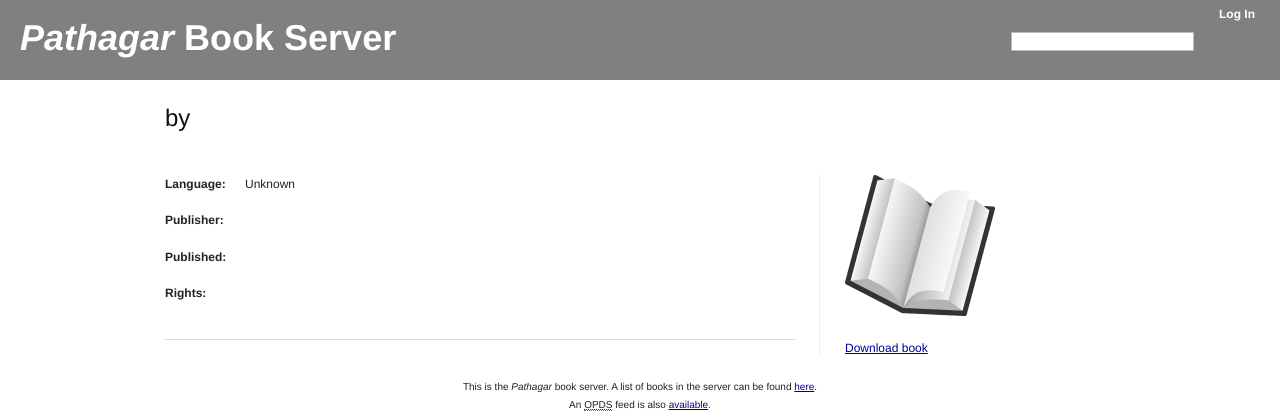
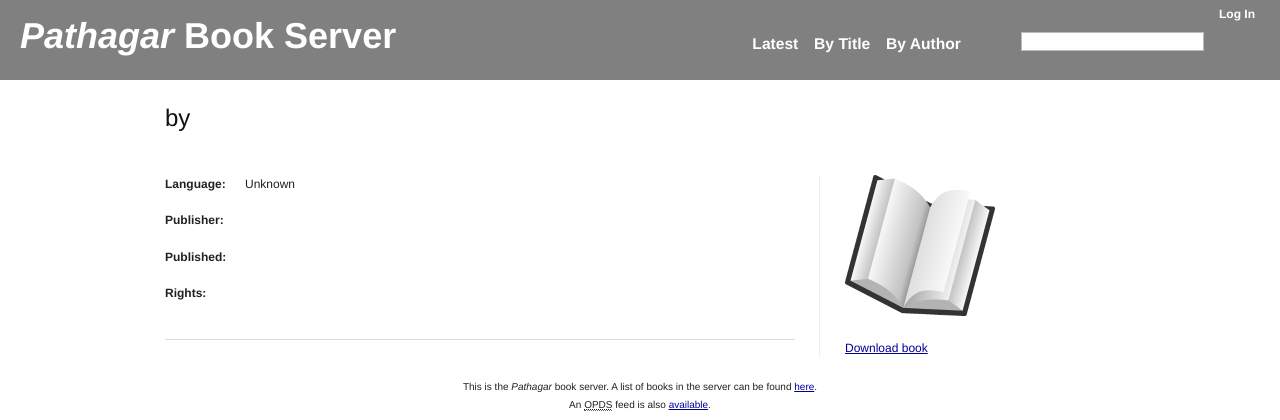
Before and after one commit to PathagarBooks/pathagar, a Django app: template templates/books/book_detail.html in a window 1280 px wide. Shown: the top 420 px of the page. Run offline with Django 3.2, Linux system fonts and the light colour scheme; the template is opened without the code that fills it, so the values that code supplies are empty; some libraries are stand-ins or nearby versions.

Commit message:
Navigation to choose list order

```diff
--- a/books/templates/base.html
+++ b/books/templates/base.html
@@ -17,12 +17,21 @@
 
   <script type="text/javascript" src="/static_media/js/jquery-1.4.2.min.js"></script>
   <script type="text/javascript" src="/static_media/js/jquery.example.min.js"></script>
-  <script type="text/javascript">{% block script %}{% endblock %}</script>
   {% block head %}{% endblock %}
 </head>
 <body>
+<script type="text/javascript">
+$(document).ready(function() {
+{% block script %}{% endblock %}
+});
+</script>
 <div class="header">
 <a href="{% url pathagar.books.views.book_list %}"><h1><em>Pathagar</em> Book Server</h1></a>
+<ul class="navbar">
+  <li><a data-name="latest" href="{% url pathagar.books.views.book_list %}">Latest</a></li>
+  <li><a data-name="by-title" href="{% url pathagar.books.views.by_title %}">By Title</a></li>
+  <li><a data-name="by-author" href="{% url pathagar.books.views.by_author %}">By Author</a></li>
+</ul>
 <div class="searchbox">
     {% block searchform %}{% endblock %}
 </div>
--- a/static_media/style/style.css
+++ b/static_media/style/style.css
@@ -36,13 +36,43 @@
     size: 120%;
     font-weight: bold;
     position: relative;
-    top: 20px;
+    top: 18px;
     left: 20px;
+    display: inline;
+}
+
+.header .navbar {
+    position: absolute;
+    right: 295px;
+    top: 32px;
+}
+
+.header .navbar li {
+    display: inline;
+}
+
+.header .navbar a {
+    font-size: 130%;
+    padding: 0.2em 0.4em;
+    -moz-border-radius: 5px;
+    border-radius: 5px;
+    color: white;
+    font-weight: bold;
+    text-decoration: none;
+}
+
+.header .navbar a.active {
+    background: #aaa;
+}
+
+.header .navbar a:hover {
+    color: gray;
+    background: white;
 }
 
 .header .searchbox {
     position: absolute;
-    right: 25px;
+    right: 15px;
     top: 25px;
 }
 
--- a/templates/books/book_detail.html
+++ b/templates/books/book_detail.html
@@ -3,10 +3,8 @@
 {% block title %}{{ book.a_title }} :: Pathagar Book Server{% endblock %}
 
 {% block script %}
-$(document).ready(function()
-{
+  {{ block.super }}
   $('#search').example('Book Search...');
-});
 {% endblock %}
 
 {%block searchform %}
```
Also changed, not shown: books/views.py (+4 -3 lines), templates/books/book_list.html (+8 -3 lines).
